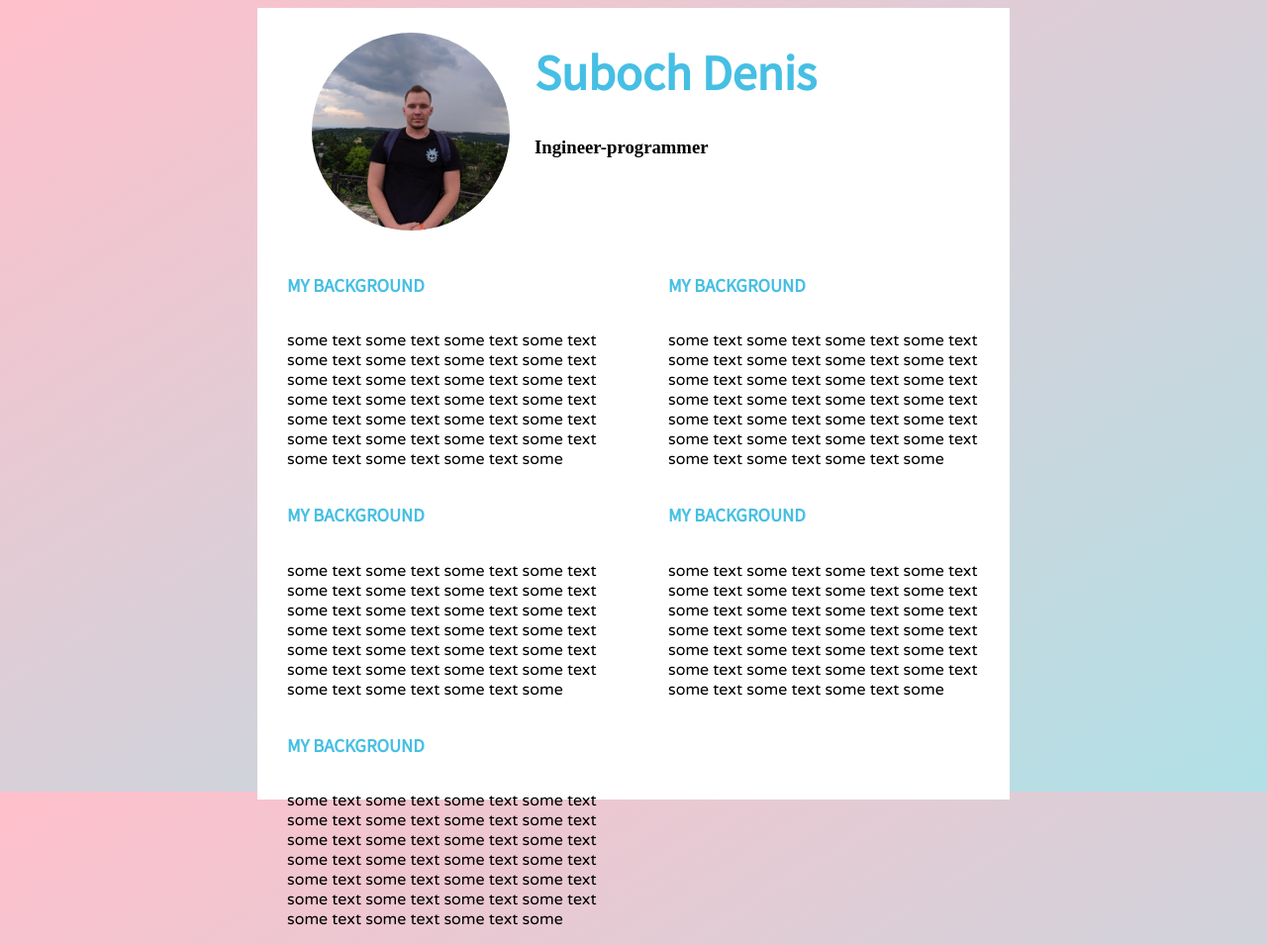
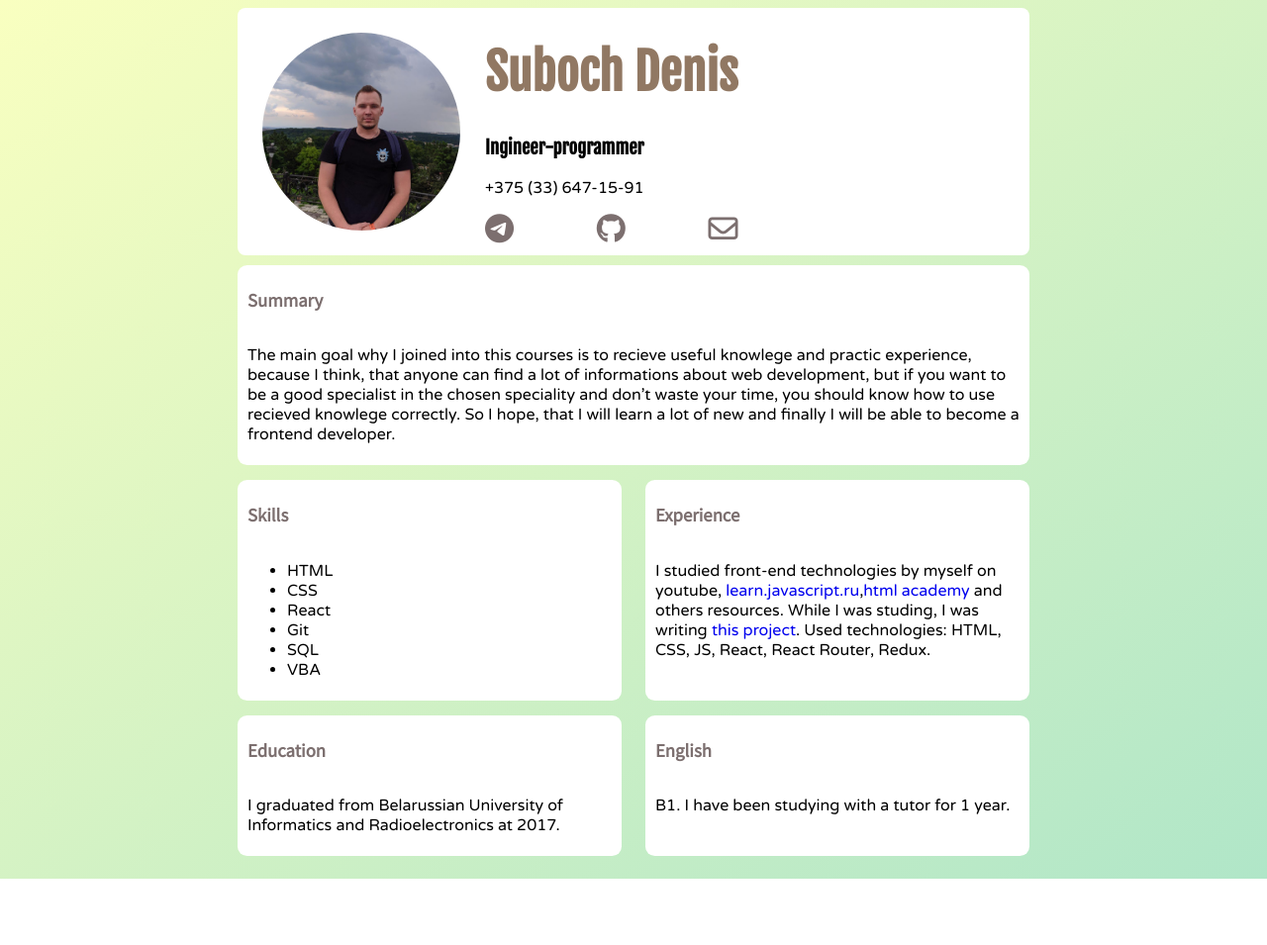
Before and after one commit to Icexes/rsschool-cv, a plain HTML site: page index.html in a window 1280 px wide. Shown: the whole page at 99% size. After the commit the page ends 888 px from the top, so only its background shows below. Drawn offline with Linux system fonts and the light colour scheme.

Commit message:
feat: add all necessary styles & content

```diff
--- a/index.html
+++ b/index.html
@@ -9,56 +9,74 @@
     <link href="https://fonts.googleapis.com/css?family=Source+Sans+Pro&display=swap" rel="stylesheet">
     <link href="https://fonts.googleapis.com/css?family=Varela+Round|Montserrat:400,700" rel="stylesheet"
         type="text/css" />
+    <link href="https://fonts.googleapis.com/css?family=Fjalla+One&display=swap" rel="stylesheet">
+    <script src="https://kit.fontawesome.com/6a37d2db3b.js" crossorigin="anonymous"></script>
     <title>CV</title>
 </head>
 
 <body>
     <div class="container-wrap">
-        <header>
+        <header class="header">
             <div class="profile-logo">
                 <img src="assets/photo.jpg" class="profile-logo__img">
             </div>
-            <div class="header__surname-container">
-                <h1 class= "header__surname-title">Suboch Denis</h1>
-                <h3 class="header__surname-subtitle">Ingineer-programmer</h3>
+            <div class="about">
+                <h1 class="about__surname">Suboch Denis</h1>
+                <h3 class="about__profession">Ingineer-programmer</h3>
+                <div class="contact-info">
+                    <div class="contact-info__phone">
+                        <p>+375 (33) 647-15-91</p></em>
+                    </div>
+                    <ul class="social">
+                        <li><a href="https://t.me/subochdenis"><i class="fab fa-telegram-plane"></i></a></li>
+                        <li><a href="https://github.com/Icexes"><i class="fab fa-github"></i></a></li>
+                        <li><a href="#"><i class="far fa-envelope"></i></a href="https://suboch.denny@gmail.com"></li>
+                    </ul>
+                </div>
             </div>
+
         </header>
-        <main class="main-content">
+        <main class="cards">
             <section class="card">
-                <h3 class="card__title">MY BACKGROUND</h3>
-                <p class="card__description">some text some text some text some text some text some text some text some
-                    text some text some text some text some text some text some text some text some text some text some
-                    text some text some text some text some text some text some text some text some text some text some
+                <h3 class="card__title">Summary</h3>
+                <p class="card__description">The main goal why I joined into this courses is to recieve useful knowlege
+                    and practic experience, because I think, that anyone can find a lot of informations about web
+                    development, but if you want to be a good specialist in the chosen speciality and don’t waste your
+                    time, you should know how to use recieved knowlege correctly. So I hope, that I will learn a lot of
+                    new and finally I will be able to become a frontend developer.
                 </p>
             </section>
             <section class="card">
-                <h3 class="card__title">MY BACKGROUND</h3>
-                <p class="card__description">some text some text some text some text some text some text some text some
-                    text some text some text some text some text some text some text some text some text some text some
-                    text some text some text some text some text some text some text some text some text some text some
+                <h3 class="card__title">Skills</h3>
+                <ul class="skill-list">
+                    <li>HTML</li>
+                    <li>CSS</li>
+                    <li>React</li>
+                    <li>Git</li>
+                    <li>SQL</li>
+                    <li>VBA</li>
+                </ul>
+            </section>
+
+            <section class="card">
+                <h3 class="card__title">Experience</h3>
+                <p class="card__description">I studied front-end technologies by myself on youtube, <a
+                        href="https://learn.javascript.ru/">learn.javascript.ru</a>,<a
+                        href="https://htmlacademy.ru/profile/id1114265">html academy</a> and others resources. While I
+                    was studing, I was writing <a href="https://github.com/Icexes/Icexes.github.io">this project</a>.
+                    Used technologies: HTML, CSS, JS, React, React Router, Redux.
                 </p>
             </section>
             <section class="card">
-                <h3 class="card__title">MY BACKGROUND</h3>
-                <p class="card__description">some text some text some text some text some text some text some text some
-                    text some text some text some text some text some text some text some text some text some text some
-                    text some text some text some text some text some text some text some text some text some text some
-                </p>
+                <h3 class="card__title">Education</h3>
+                <p class="card__description">I graduated from Belarussian University of Informatics and Radioelectronics
+                    at 2017. </p>
             </section>
             <section class="card">
-                <h3 class="card__title">MY BACKGROUND</h3>
-                <p class="card__description">some text some text some text some text some text some text some text some
-                    text some text some text some text some text some text some text some text some text some text some
-                    text some text some text some text some text some text some text some text some text some text some
-                </p>
+                <h3 class="card__title">English</h3>
+                <p class="card__description">B1. I have been studying with a tutor for 1 year. </p>
             </section>
-            <section class="card">
-                <h3 class="card__title">MY BACKGROUND</h3>
-                <p class="card__description">some text some text some text some text some text some text some text some
-                    text some text some text some text some text some text some text some text some text some text some
-                    text some text some text some text some text some text some text some text some text some text some
-                </p>
-            </section>
+
         </main>
     </div>
 </body>
--- a/styles.css
+++ b/styles.css
@@ -1,66 +1,98 @@
-html,body {
+html,
+body {
 
-    height:100%;
+    min-height: 100%;
 }
+
 body {
-    background: linear-gradient(to top left, powderblue, pink);
+    background: linear-gradient(to top left, rgb(176, 230, 200), rgb(249, 255, 192)) no-repeat;
+}
+
+h1,
+h3 {
+    font-family: 'Fjalla One', sans-serif;
+}
+
+p,
+li {
+    font-family: varela round, sans-serif;
+}
+
+a {
+    text-decoration: none;
+}
+
+.container-wrap {
+
+    max-width: 800px;
+    padding: 0 30px;
+    margin: 0 auto;
+    height: 100%;
 
 }
 
-.main-content {
+.header {
+    background-color: #fff;
+    display: flex;
+    height: 250px;
+    margin-bottom: 10px;
+    border-radius: 0.5rem;
+}
+
+.profile-logo__img {
+    height: 200px;
+    width: 200px;
+    border-radius: 50%;
+    object-fit: cover;
+    margin: 25px;
+}
+
+.about__surname {
+    font-size: 50px;
+    color: rgb(145, 120, 99);
+}
+
+.social {
+    display: flex;
+    justify-content: space-between;
+    list-style-type: none;
+    padding: 0px;
+}
+
+.social i {
+    color: rgb(124, 111, 111);
+    font-size: 30px;
+}
+
+.cards {
     display: flex;
     justify-content: space-between;
     flex-wrap: wrap;
 }
 
-.container-wrap {
-    background-color: #fff;
-    max-width: 700px;
-    padding: 0 30px;
-    margin: 0 auto;
-    height:100%;
-
-}
-
-header {
-    display: flex;
-    height: 250px;
-}
-
-.header__surname-title {
-    font-family: 'Source Sans Pro', sans-serif;
-    font-size: 50px;
-    color: rgb(70, 191, 228);
+.card:first-child {
+    width: 100%;
 }
 
 .card {
     display: flex;
     flex-direction: column;
-    max-width: 45%;
-}
+    background-color: #fff;
 
-.header__surname-container {
-
-}
-.profile-logo{
-
-
+    margin-bottom: 15px;
+    padding: 5px 10px;
+    border-radius: 0.6rem;
+    width: 46%;
 
 }
 
+
 .card__title {
     font-family: 'Source Sans Pro', sans-serif;
-    color: rgb(70, 191, 228);
+    color: rgb(124, 111, 111);
 }
+
 .card__description {
-font-family: varela round, sans-serif;
+    font-family: varela round, sans-serif;
 
 }
-
-.profile-logo__img {
-    height: 200px;
-    width: 200px;
-    border-radius:50%;
-    object-fit: cover;
-    margin:25px;
-}
```
